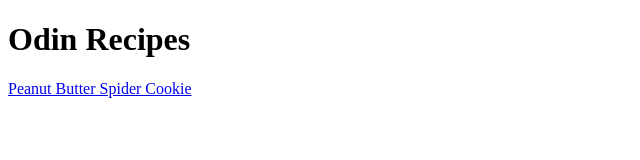
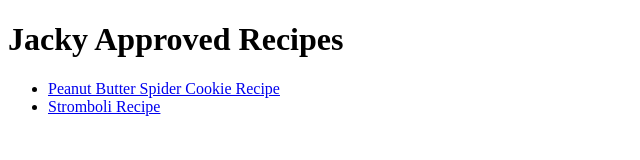
Before and after one commit to DoorStealer/odin-recipes, a plain HTML site: page index.html in a window 1280 px wide. Shown: the whole page, without its empty margins (0-640 px from the left). Drawn offline with Linux system fonts and the light colour scheme.

Commit message:
Updating index.html

```diff
--- a/index.html
+++ b/index.html
@@ -6,7 +6,11 @@
     <title>Index</title>
 </head>
 <body>
-    <h1>Odin Recipes</h1>
-    <a href="recipes/Peanut Butter Spider Cookies.html">Peanut Butter Spider Cookie</a>
+    <h1>Jacky Approved Recipes</h1>
+    <ul>
+    <li> <a href="recipes/Peanut Butter Spider Cookies.html">Peanut Butter Spider Cookie Recipe</a></li>
+    <li> <a href="recipes/stromboli.html">Stromboli Recipe</a> </li>
+
+    </ul>
 </body>
 </html>
```
